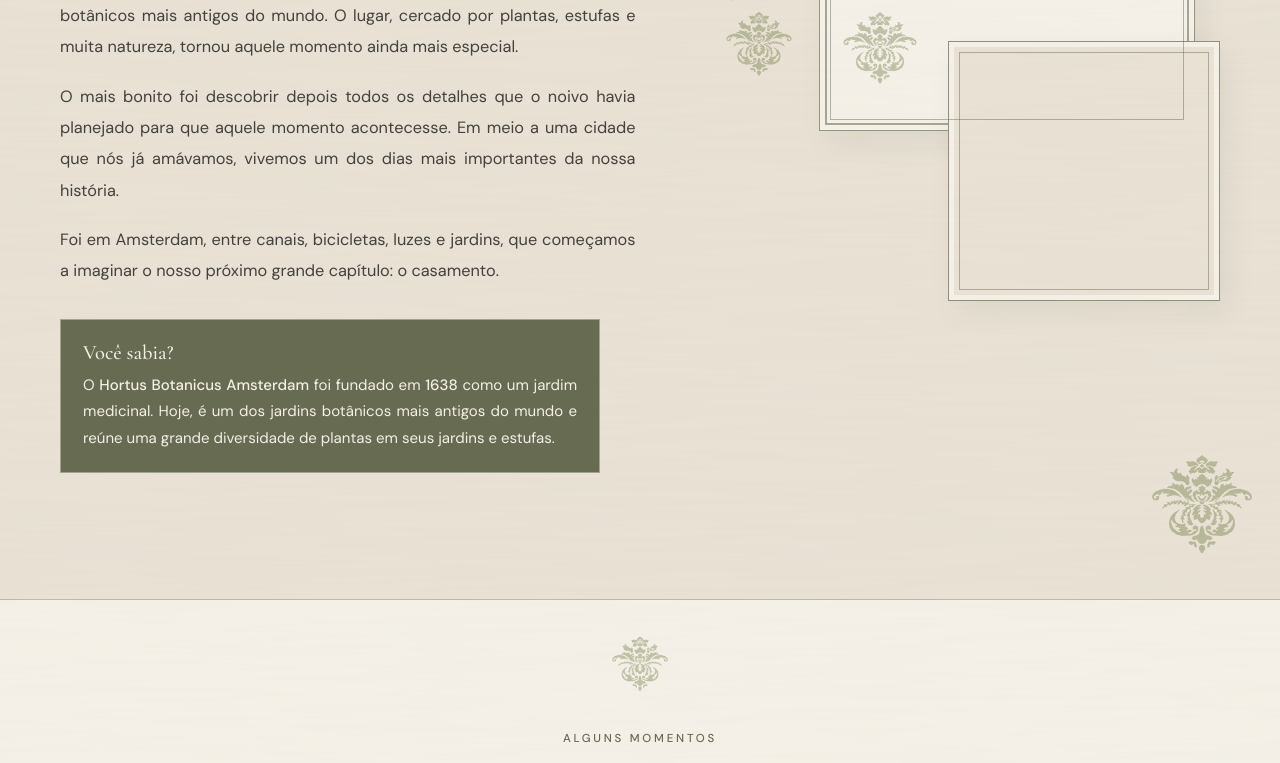
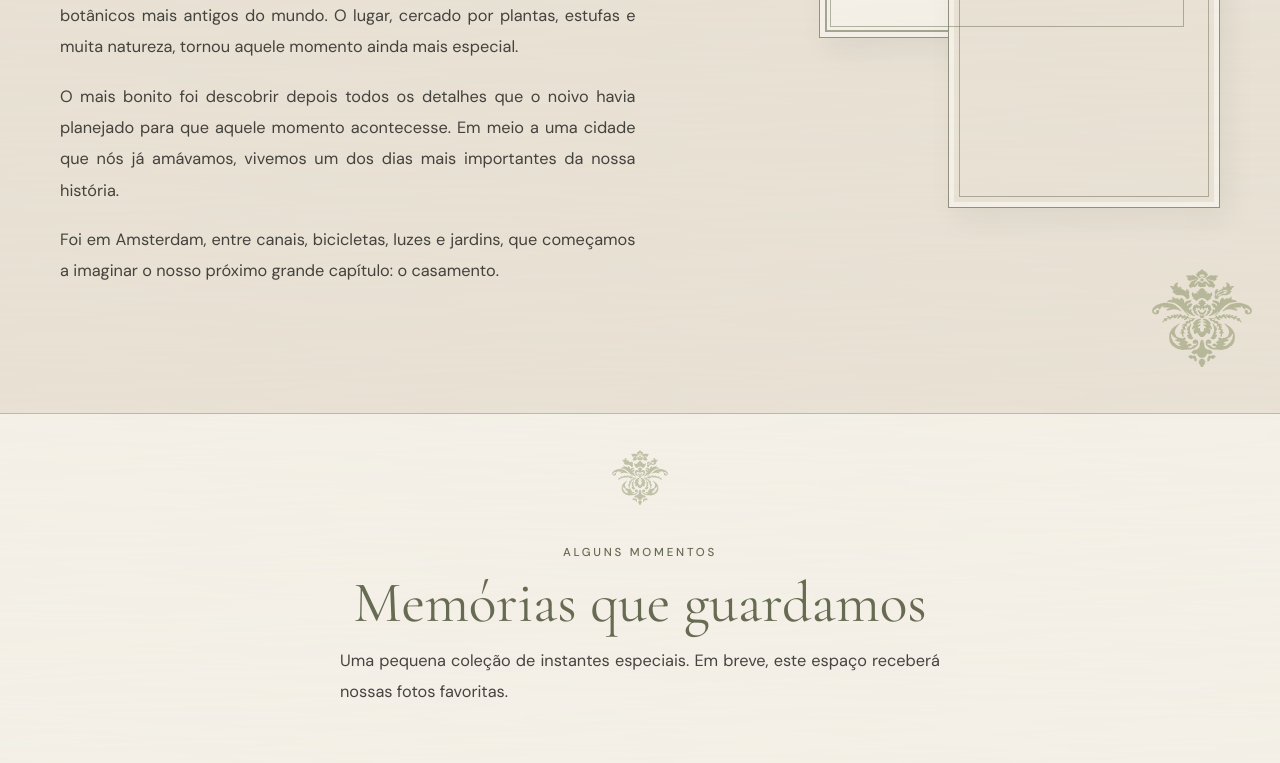
Before and after one commit to sarahhprog/sitecasamento, a React (Vite) app in the folder casamento/: page / in a window 1280 px wide. Shown: the part 3456-4219 px from the top of the page. Built offline with nearby package versions, Linux system fonts and the light colour scheme; no server answers; the database is empty.

Commit message:
Atualiza identidade visual do site dnv

```diff
--- a/casamento/src/App.css
+++ b/casamento/src/App.css
@@ -653,33 +653,7 @@ p {
   margin: 0;
 }
 
-.proposal-copy > p strong,
-.proposal-fact strong { color: var(--wine); font-weight: 500; }
-
-.proposal-fact {
-  max-width: 540px;
-  margin-top: 32px;
-  padding: 20px 22px;
-  color: var(--cream);
-  border: 1px solid rgba(244,240,231,.42);
-  background: var(--forest);
-}
-
-.proposal-fact-label {
-  display: block;
-  margin-bottom: 7px;
-  color: var(--cream);
-  font: 500 1.28rem var(--serif);
-}
-
-.proposal-fact p {
-  margin: 0;
-  color: var(--cream);
-  font-size: .94rem;
-  line-height: 1.78;
-}
-
-.proposal-fact strong { color: var(--cream); }
+.proposal-copy > p strong { color: var(--wine); font-weight: 500; }
 
 .proposal-gallery {
   position: relative;
@@ -1082,20 +1056,6 @@ p {
   box-shadow: 0 0 0 1px var(--paper);
   content: '';
   pointer-events: none;
-}
-
-.gift-category {
-  position: absolute;
-  right: 18px;
-  bottom: 17px;
-  z-index: 1;
-  padding: 5px 8px;
-  color: var(--wine);
-  border: 1px solid rgba(135,83,90,.3);
-  background: var(--cream);
-  font-size: .64rem;
-  letter-spacing: .12em;
-  text-transform: uppercase;
 }
 
 .gift-card-content {
@@ -1919,7 +1879,6 @@ p {
   .gifts-section { margin-top: 36px; }
   .gifts-grid { grid-template-columns: repeat(3, minmax(0, 1fr)); gap: 20px 8px; }
   .gift-image-wrap { flex-basis: 128px; height: 128px; }
-  .gift-category { right: 6px; bottom: 7px; padding: 4px 5px; font-size: .56rem; letter-spacing: .06em; }
   .gift-image-wrap::before { width: 54px; height: 82px; }
   .gift-card-content { padding: 12px 4px 14px; }
   .gift-card-content h2 { font-size: 1.05rem; line-height: 1.15; }
--- a/casamento/src/components/ProposalSection.jsx
+++ b/casamento/src/components/ProposalSection.jsx
@@ -14,10 +14,6 @@ function ProposalSection({ proposal }) {
         <h2>O pedido</h2>
         <div className="proposal-date">{proposal.date}</div>
         {proposal.story.map((paragraph) => <p key={paragraph}>{renderParagraph(paragraph)}</p>)}
-        <aside className="proposal-fact">
-          <span className="proposal-fact-label">Você sabia?</span>
-          <p>O <strong>Hortus Botanicus Amsterdam</strong> foi fundado em <strong>1638</strong> como um jardim medicinal. Hoje, é um dos jardins botânicos mais antigos do mundo e reúne uma grande diversidade de plantas em seus jardins e estufas.</p>
-        </aside>
       </div>
       <div className="proposal-gallery">
         <figure className="proposal-photo proposal-photo-main" aria-hidden="true" />
--- a/casamento/src/pages/Presentes.jsx
+++ b/casamento/src/pages/Presentes.jsx
@@ -15,7 +15,6 @@ function GiftCard({ gift }) {
   return <article className={`gift-card ${unavailable ? 'gift-card-unavailable' : ''}`}>
     <div className="gift-image-wrap" aria-hidden="true">
       {gift.image_url && <img className="gift-image" src={gift.image_url} alt="" />}
-      {gift.category && <span className="gift-category">{gift.category}</span>}
     </div>
     <div className="gift-card-content">
       <h2>{gift.name}</h2>
```
